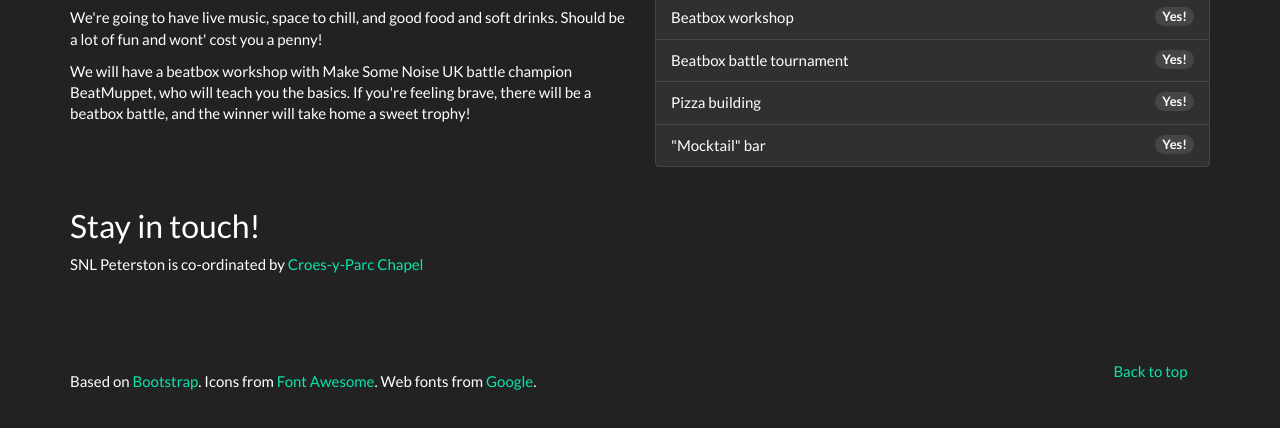
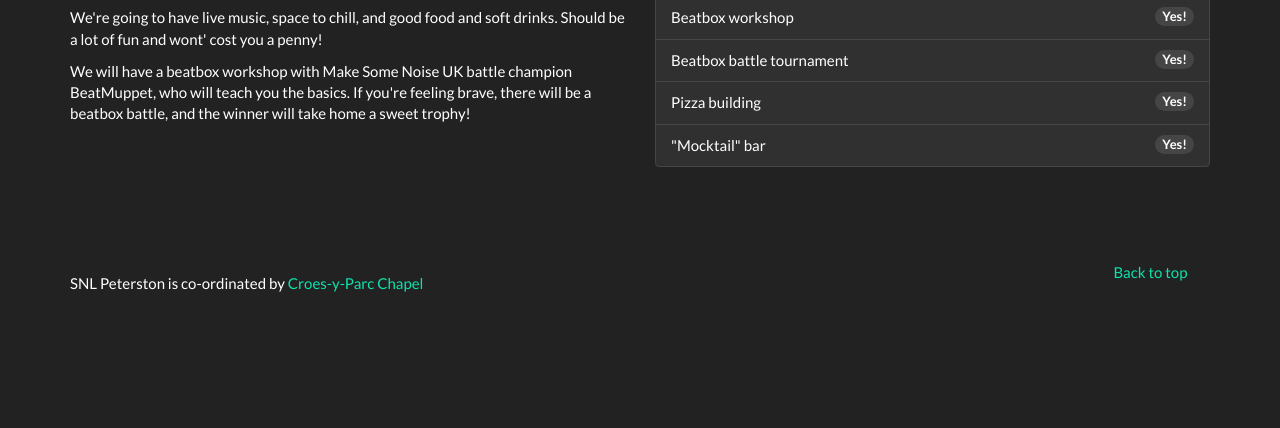
Before and after one commit to gavD/snlpeterston, a website: page index.html in a window 1280 px wide. Shown: the part 520-948 px from the top of the page. After the commit the page ends 901 px from the top, so only its background shows below. Drawn offline with nearby package versions, Linux system fonts and the light colour scheme.

Commit message:
Simplify

```diff
--- a/index.html
+++ b/index.html
@@ -62,22 +62,14 @@
             </ul>
         </div>
     </div>
-    <div class="row">
-        <div class="col-lg-12">
-            <h2>Stay in touch!</h2>
-            <p>SNL Peterston is co-ordinated by <a href="https://www.facebook.com/groups/croesyparcsunday/?fref=ts">Croes-y-Parc Chapel</a></p>
-        </div>
-    </div>
 
     <footer>
         <div class="row">
             <div class="col-lg-12">
-
                 <ul class="list-unstyled">
                     <li class="pull-right"><a href="#top">Back to top</a></li>
                 </ul>
-
-                <p>Based on <a href="http://getbootstrap.com" rel="nofollow">Bootstrap</a>. Icons from <a href="http://fortawesome.github.io/Font-Awesome/" rel="nofollow">Font Awesome</a>. Web fonts from <a href="http://www.google.com/webfonts" rel="nofollow">Google</a>.</p>
+                <p>SNL Peterston is co-ordinated by <a href="https://www.facebook.com/groups/croesyparcsunday/?fref=ts">Croes-y-Parc Chapel</a></p>
             </div>
         </div>
 
```
